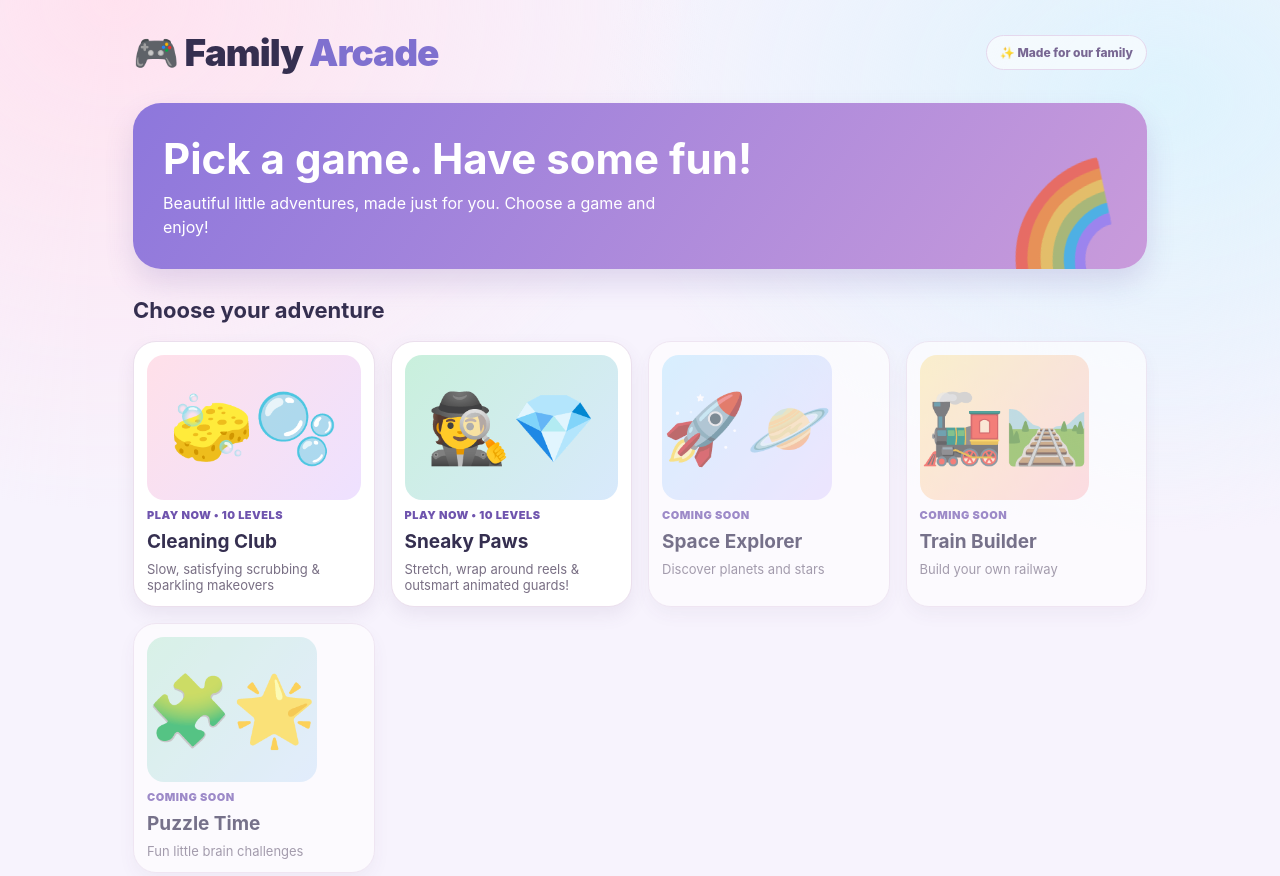
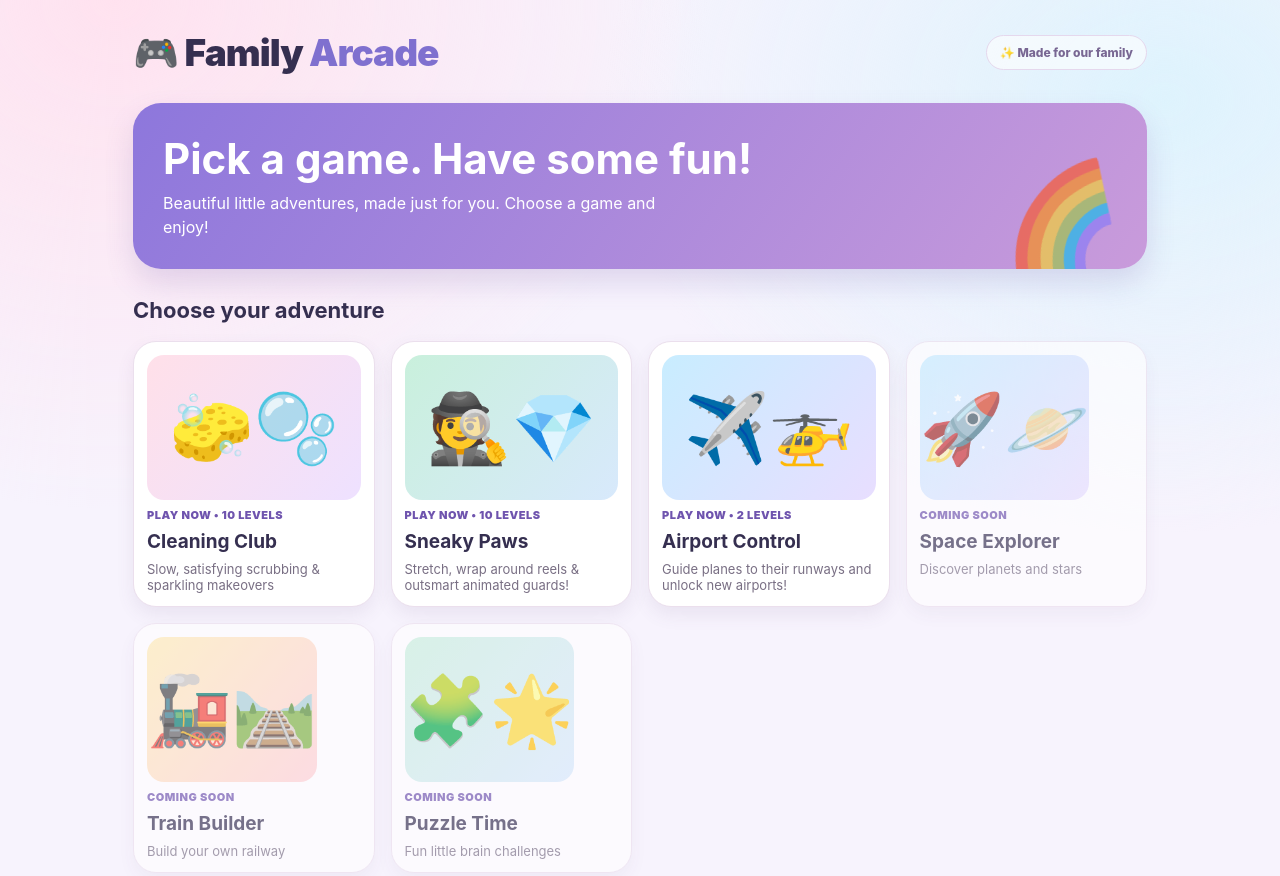
Before and after one commit to joelgeisler1-jpg/family-games, a plain HTML site: page index.html in a window 1280 px wide. Shown: the top 876 px of the page. Drawn offline with Linux system fonts and the light colour scheme.

Commit message:
release: add Airport Control Levels 1–2 to Family Arcade homepage

```diff
--- a/index.html
+++ b/index.html
@@ -4,6 +4,7 @@
 <section id="home"><header><div class="logo">🎮 Family <span>Arcade</span></div><div class="pill">✨ Made for our family</div></header><div class="hero"><h1>Pick a game. Have some fun!</h1><p>Beautiful little adventures, made just for you. Choose a game and enjoy!</p><div class="symbol">🌈</div></div><h2>Choose your adventure</h2><div class="grid">
 <a class="tile" id="launchCleaning" href="games/cleaning-club/"><div class="art pink">🧽🫧</div><span class="tag">Play now • 10 levels</span><strong>Cleaning Club</strong><small>Slow, satisfying scrubbing & sparkling makeovers</small></a>
 <a class="tile" id="launchSneaky" href="games/sneaky-paws/"><div class="art mint">🕵️💎</div><span class="tag">Play now • 10 levels</span><strong>Sneaky Paws</strong><small>Stretch, wrap around reels & outsmart animated guards!</small></a>
+<a class="tile" id="launchAirport" href="games/airport-control/"><div class="art blue">✈️🚁</div><span class="tag">Play now • 2 levels</span><strong>Airport Control</strong><small>Guide planes to their runways and unlock new airports!</small></a>
 <button class="tile" disabled><div class="art blue">🚀🪐</div><span class="tag">Coming soon</span><strong>Space Explorer</strong><small>Discover planets and stars</small></button>
 <button class="tile" disabled><div class="art yellow">🚂🛤️</div><span class="tag">Coming soon</span><strong>Train Builder</strong><small>Build your own railway</small></button>
 <button class="tile" disabled><div class="art mint">🧩🌟</div><span class="tag">Coming soon</span><strong>Puzzle Time</strong><small>Fun little brain challenges</small></button>
```
